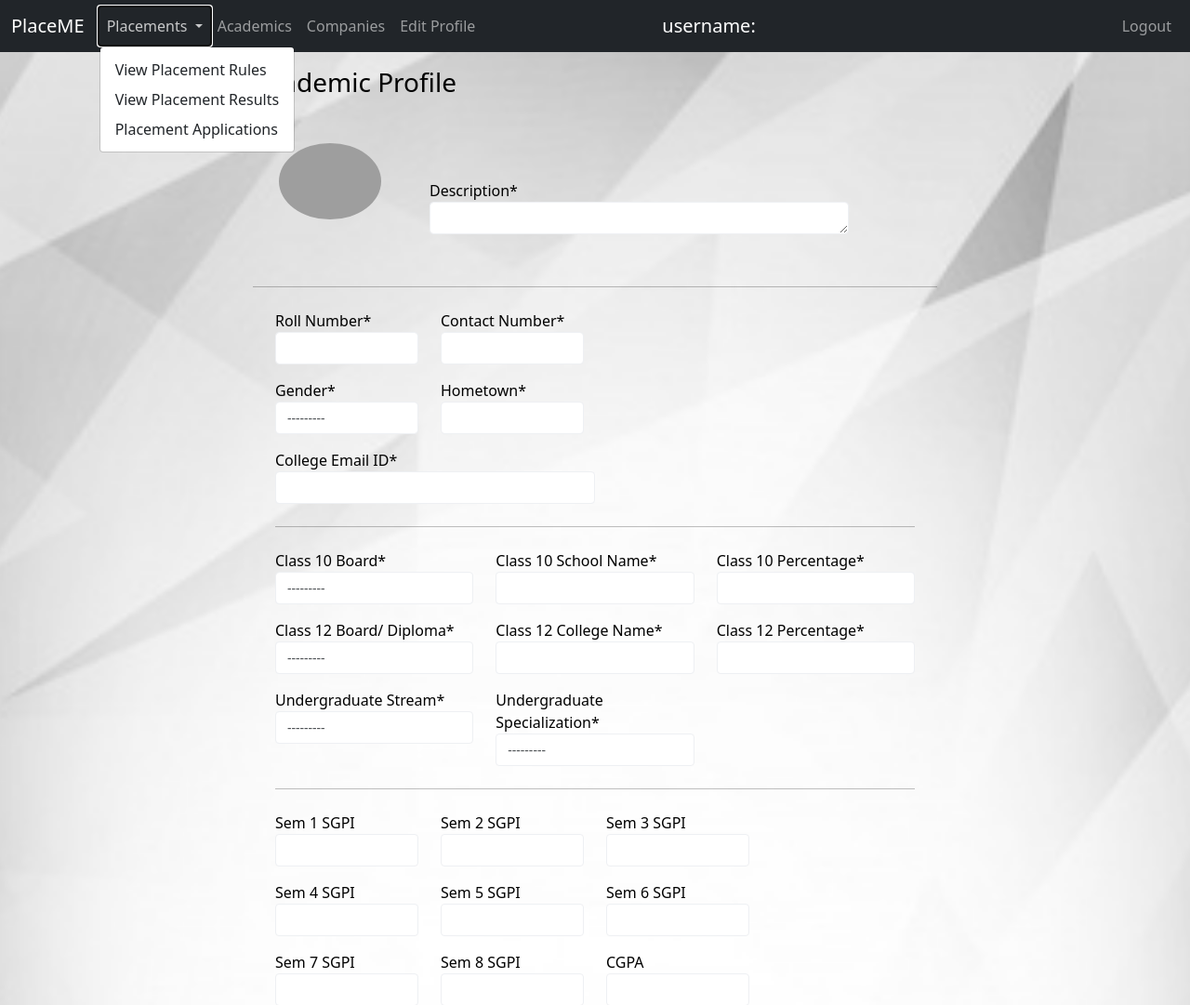
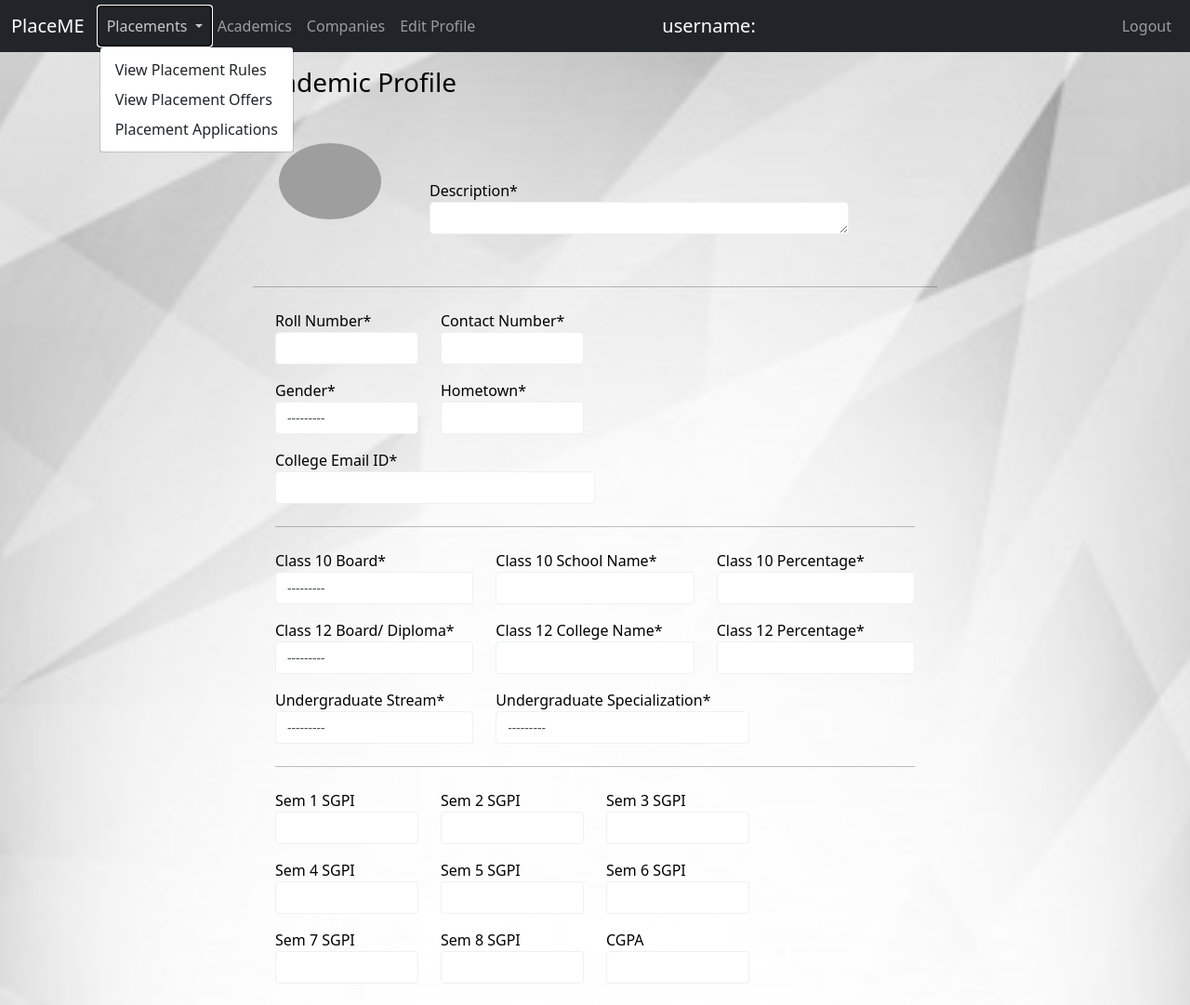
Before and after one commit to shobhitexe/placeme, a Django app: page /academics/ in a window 1280 px wide, after a click on "Placements". Shown: the top 1081 px of the page at 93% size. Run offline with Django 3.2, Linux system fonts and the light colour scheme; data comes from the database, SQL or seed files in the repository; both versions use the stored data as it was after the commit; some libraries are stand-ins or nearby versions; grey boxes are pictures that could not be loaded.

Commit message:
fixed a bug

```diff
--- a/base/templates/academics.html
+++ b/base/templates/academics.html
@@ -85,7 +85,7 @@
                             <div class="form-group col-md-4">
                                 {{ form.undergraduate_stream|as_crispy_field }}
                             </div>
-                            <div class="form-group col-md-4">
+                            <div class="form-group col-md-5">
                                 {{ form.undergraduate_specialization|as_crispy_field }}
                             </div>
                         </div>
--- a/base/templates/base.html
+++ b/base/templates/base.html
@@ -41,7 +41,7 @@
                   <li><a class="dropdown-item" href="#">Edit Placement Rules</a></li>
                   {% else %}
                   <li><a class="dropdown-item" href="#">View Placement Rules</a></li>
-                  <li><a class="dropdown-item" href="#">View Placement Results</a></li>
+                  <li><a class="dropdown-item" href="{% url 'placement_offers' %}">View Placement Offers</a></li>
                   {% endif %}
                   <li><a class="dropdown-item" href="{% url 'applications' %}">Placement Applications</a></li>
                 </ul>
--- /dev/null
+++ b/base/templates/placement_offers.html
@@ -0,0 +1,6 @@
+{% extends 'base.html' %}
+{% load static %}
+{% load crispy_forms_tags %}
+{% block content %}
+
+{% endblock content %}
--- a/base/views.py
+++ b/base/views.py
@@ -143,7 +143,7 @@ def academics_view(request):
         studform = StudentDetailsForm()
         try:
             student = Student.objects.get(user_id=request.user.id)
-            for field,attr in zip(studform.fields,student._meta.get_fields()[1:]):
+            for field,attr in zip(studform.fields,student._meta.get_fields()[2:]):
                 studform[field].initial = getattr(student,attr.name)
             return render(request,'academics.html',{'form':studform})
         except:
@@ -594,3 +594,8 @@ def placement_status_view(request):
             status.save()
 
         return redirect('placement_status')
+
+
+def placement_offers_view(request):
+    if request.method == 'GET':
+        return render(request,'placement_offers.html')
--- a/placeme/urls.py
+++ b/placeme/urls.py
@@ -15,7 +15,7 @@ Including another URLconf
 """
 from django.contrib import admin
 from django.urls import path,re_path
-from base.views import index_view,login_handle_view,student_cred_view,company_view,profile_view,academics_view,createform_view,placement_applications_view,placement_status_view
+from base.views import index_view,login_handle_view,student_cred_view,company_view,profile_view,academics_view,createform_view,placement_applications_view,placement_status_view,placement_offers_view
 from django.conf import settings
 from django.conf.urls.static import static
 
@@ -30,6 +30,7 @@ urlpatterns = [
     re_path(r'^create-form/(?P<company_id>[0-9])/$', createform_view, name='createform'),
     path('placement-applications/',placement_applications_view,name='applications'),
     path('placement-status/',placement_status_view,name='placement_status'),
+    path('placement-offers/',placement_offers_view,name='placement_offers'),
 ]
 
 if settings.DEBUG:
```
Also changed, not shown: db.sqlite3.
